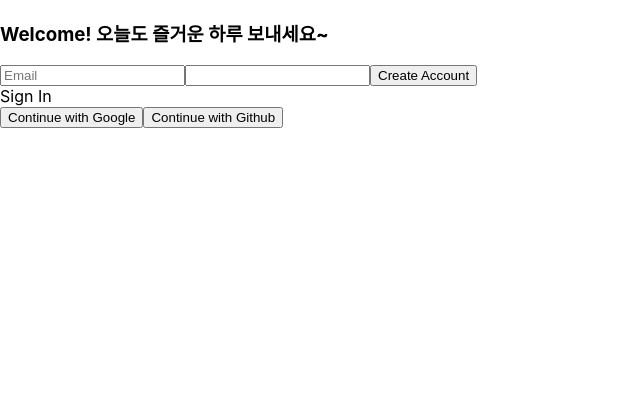
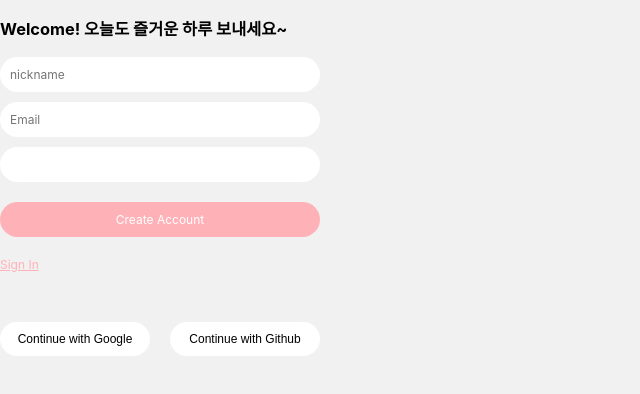
Before and after one commit to minizzang/madcamp_week3, a React (Create React App) app in the folder react-app/: page /welcome in a window 1280 px wide. Shown: the top 394 px of the page, without its empty margins (0-640 px from the left). Built offline with nearby package versions, Linux system fonts and the light colour scheme.

Commit message:
Fix Welcome.js : the Sign in mode and crate Account Mode

```diff
--- /dev/null
+++ b/react-app/jsconfig.json
@@ -0,0 +1,6 @@
+{
+  "compilerOptions": {
+    "baseUrl": "src"
+  },
+  "include": ["src"]
+}
--- a/react-app/src/components/Router.js
+++ b/react-app/src/components/Router.js
@@ -6,7 +6,7 @@ import {
     Link
   } from "react-router-dom";
 
-import Home from "./Home"; //환경변수 설정에 path를 안 넣어놓긴 했다. 나중에 수정!
+import Home from "./Home";
 import Storage from "./Storage";
 import Welcome from "./Welcome";
 
--- a/react-app/src/components/Welcome.js
+++ b/react-app/src/components/Welcome.js
@@ -1,4 +1,5 @@
 import React, { useEffect, useState } from "react";
+import 'styles/welcome.css';
 
 
 
@@ -6,6 +7,7 @@ const Welcome = () => {
 
     const [email, setEmail] = useState("");
     const [password, setPassword] = useState("");
+    const [nickname, setNickname] = useState("");
     const [newAccount, setNewAccount] = useState(true);
     const [error, setError] = useState("");
 
@@ -18,6 +20,8 @@ const Welcome = () => {
           setEmail(value);
         } else if (name === "password") {
           setPassword(value);
+        } else if (name === "nickname") {
+          setNickname(value);
         }
       };
 
@@ -27,9 +31,10 @@ const Welcome = () => {
         try {
           let data;
           if (newAccount) {
-              console.log(email, password)
+              console.log(nickname, email, password)
             //create account
           } else {
+            console.log(email, password)
             //log in
           }
           console.log(data);
@@ -42,17 +47,28 @@ const Welcome = () => {
 
 
   return (
-    <div>
+    <>
          <div>
              <h3> Welcome! 오늘도 즐거운 하루 보내세요~ </h3>
          </div>
-    <form onSubmit={onSubmit}>
+    <form onSubmit={onSubmit} className="container">
+    {newAccount ? (
+    <input
+        name="nickname"
+        type="nickname"
+        placeholder="nickname"
+        required
+        value={nickname}
+        onChange={onChange}
+        className="authInput"
+      />): <></>}
       <input
         name="email"
         type="email"
         placeholder="Email"
         required
         value={email}
+        className="authInput"
         onChange={onChange}
       />
       <input
@@ -61,28 +77,30 @@ const Welcome = () => {
         placeholdeer="Password"
         required
         value={password}
+        className="authInput"
         onChange={onChange}
       />
       <input
         type="submit"
+        className="authInput authSubmit"
         value={newAccount ? "Create Account" : "Sign In"}
       />
-      {error}
+       {error && <span className="authError">{error}</span>}
     </form>
-    <span onClick={toggleAccount}>
-      {newAccount ? "Sign In" : "Create Account"}
+    <span onClick={toggleAccount} className="authSwitch">
+      {newAccount ? "Sign In" : "아직 계정이 없으신가요?"}
     </span>
 
-    <div>
-        <button name="google">
+    <div className="authBtns">
+        <button name="google"  className="authBtn">
           Continue with Google
         </button>
-        <button name="github">
+        <button name="github"  className="authBtn">
           Continue with Github
         </button>
       </div>
 
-    </div>
+    </>
   );
 }
 
--- /dev/null
+++ b/react-app/src/styles/welcome.css
@@ -0,0 +1,132 @@
+
+* {
+    box-sizing: border-box;
+  }
+
+  input {
+    all: unset;
+    box-sizing: border-box;
+    appearance: none;
+  }
+
+  body {
+    background-color: rgb(241, 241, 241);
+    font-family: -apple-system, BlinkMacSystemFont, "Segoe UI", Roboto, Oxygen,
+      Ubuntu, Cantarell, "Open Sans", "Helvetica Neue", sans-serif;
+    font-size: 14px;
+    color: rgb(0, 0, 0);
+  }
+
+  button {
+    background-color: white;
+    color: black;
+  }
+
+  a {
+    text-decoration: none;
+    color: inherit;
+  }
+
+  form {
+    width: 100%;
+  }
+
+  .container {
+    width: 100%;
+    max-width: 320px;
+    display: flex;
+    flex-direction: column;
+  }
+
+  .formInput {
+    width: 100%;
+    padding: 10px 20px;
+    border-radius: 20px;
+    border: 1px solid black;
+    text-align: center;
+    background-color: white;
+    color: black;
+  }
+
+  .formBtn {
+    cursor: pointer;
+    width: 100%;
+    padding: 7px 20px;
+    text-align: center;
+    color: white;
+    border-radius: 20px;
+    background-color: #ffb1b8;
+    cursor: pointer;
+  }
+
+  .cancelBtn {
+    cursor: pointer;
+    background-color: tomato;
+  }
+
+/* Auth */
+
+.authContainer {
+    display: flex;
+    flex-direction: column;
+    height: 100vh;
+    justify-content: center;
+    align-items: center;
+  }
+
+  .authBtns {
+    display: flex;
+    justify-content: space-between;
+    width: 100%;
+    max-width: 320px;
+  }
+
+  .authBtn {
+    cursor: pointer;
+    border-radius: 20px;
+    border: none;
+    padding: 10px 0px;
+    font-size: 12px;
+    text-align: center;
+    width: 150px;
+    background: white;
+    cursor: pointer;
+  }
+
+  /* AuthForm */
+
+  .authInput {
+    max-width: 320px;
+    width: 100%;
+    padding: 10px;
+    border-radius: 30px;
+    background-color: rgba(255, 255, 255, 1);
+    margin-bottom: 10px;
+    font-size: 12px;
+    color: black;
+  }
+
+  .authSubmit {
+    text-align: center;
+    background: #ffb1b8;
+    color: white;
+    margin-top: 10px;
+    cursor: pointer;
+  }
+
+  .authError {
+    color: tomato;
+    text-align: center;
+    font-weight: 500;
+    font-size: 12px;
+  }
+
+  .authSwitch {
+    color: #ffb1b8;
+    cursor: pointer;
+    margin-top: 10px;
+    margin-bottom: 50px;
+    display: block;
+    font-size: 12px;
+    text-decoration: underline;
+  }
```
